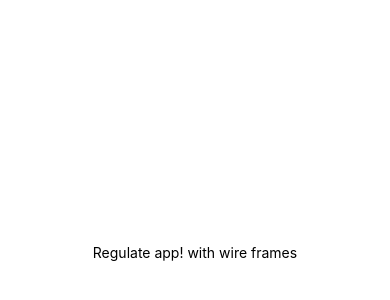
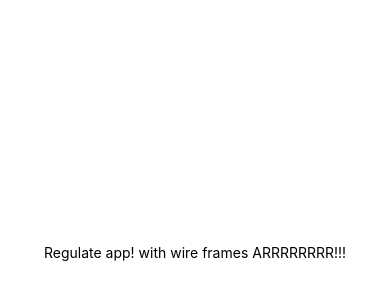
Before and after one commit to jaredsurya/regulate-app, a React Native app in the folder client/: screen / in a window 390 px wide. Shown: the part 170-470 px from the top of the page. Built offline with nearby package versions, Linux system fonts and the light colour scheme.

Commit message:
matey
git add .

```diff
--- a/client/App.js
+++ b/client/App.js
@@ -4,7 +4,7 @@ import { StyleSheet, Text, View } from 'react-native';
 export default function App() {
   return (
     <View style={styles.container}>
-      <Text>Regulate app! with wire frames</Text>
+      <Text>Regulate app! with wire frames ARRRRRRRR!!!</Text>
       <StatusBar style="auto" />
     </View>
   );
```
